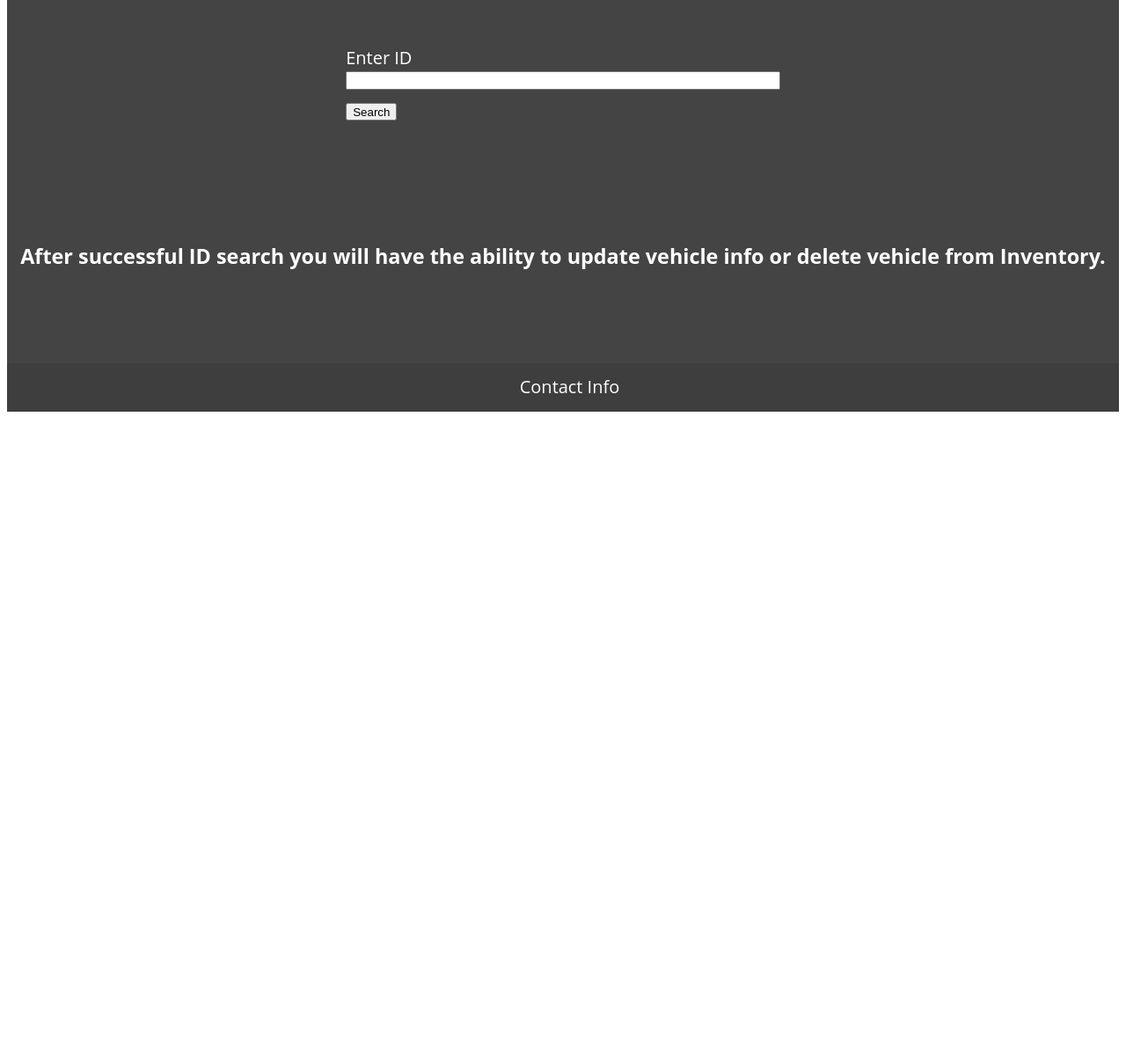
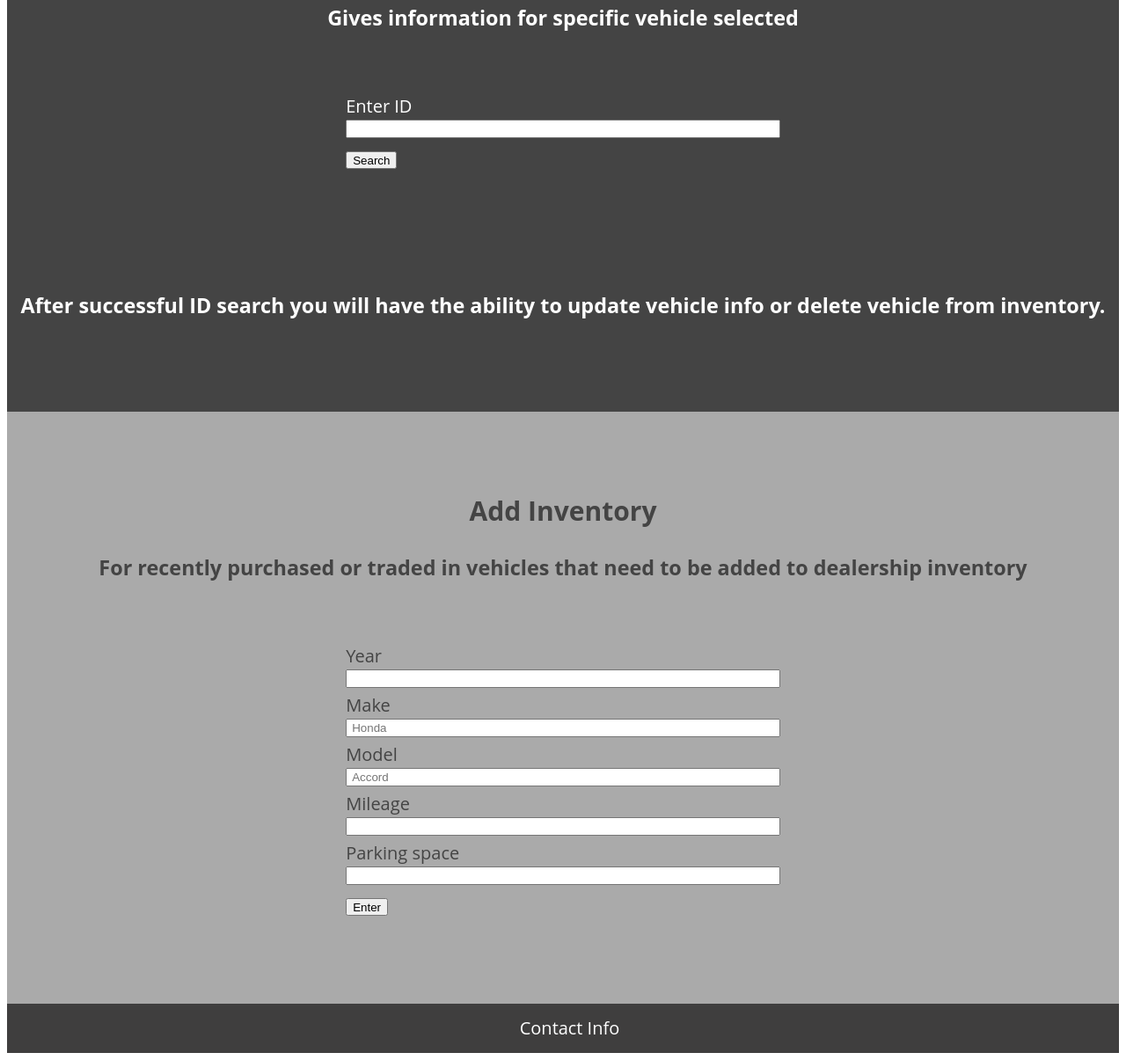
Before and after one commit to DrewBlake/react-wireframe-search, a plain HTML site: page index.html in a window 1280 px wide. Shown: the part 859-2064 px from the top of the page at 88% size. Before the commit the page ends 1335 px from the top, so only its background shows below. Drawn offline with Linux system fonts and the light colour scheme.

Commit message:
minor changes

```diff
--- a/index.html
+++ b/index.html
@@ -3,7 +3,7 @@
 <head>
     <meta charset="utf-8" />
     <meta http-equiv="X-UA-Compatible" content="IE=edge">
-    <title>HTML Wireframe Sign Up Page</title>
+    <title>HTML Wireframe Search Page</title>
     <meta name="viewport" content="width=device-width, initial-scale=1">
 
     <link rel="stylesheet" type="text/css" media="screen" href="main.css" />
@@ -16,18 +16,24 @@
     </nav>
     <main role="main">
         <header role="banner">
-            <h1>Access Inventory</h1>
+            <h1>Access Granted!</h1>
+            <h3>Search for existing vehicle or vehicles</h3>
+            <h3>Add new inventory</h3>
         </header>
         <section class="search-all">
             <header>
                 <h2>Search Entire Inventory</h2>
-                <h3>Will list all vehicles and associated info</h3>
+                <h3>Will list all vehicles and associated info for
+                    entire dealership stock
+                </h3>
+
             </header>
             <button>Search All</button>
         </section>
-        <section>
+        <section class="search-id">
             <header>
                 <h2>Search By Vehicle ID</h2>
+                <h3>Gives information for specific vehicle selected</h3>
             </header>
             <form action='#' class='search-form'>
 
@@ -39,8 +45,42 @@
                 <button type='submit'>Search</button>
             </form>
             <h3>After successful ID search you will have the ability
-                to update vehicle info or delete vehicle from Inventory.
+                to update vehicle info or delete vehicle from inventory.
             </h3>
+        </section>
+        <section class="add-vehicle">
+            <header>
+                <h2>Add Inventory</h2>
+                <h3>For recently purchased or traded in vehicles that
+                    need to be added to dealership inventory
+                </h3>
+            </header>
+            <form action='#' class='add-inventory'>
+                <div>
+                    <label for="year">Year</label>
+                    <input type="number" name='year' id='year'
+                        required />
+                </div>
+                <div>
+                    <label for="make">Make</label>
+                    <input type="text" name='make' id='make' placeholder='Honda'
+                        required />
+                </div>
+                <div>
+                    <label for="model">Model</label>
+                    <input type="text" name='model' id='model' placeholder='Accord'
+                        required />
+                </div>
+                <div>
+                    <label for="mileage">Mileage</label>
+                    <input type="number" name='mileage' id='mileage' required />
+                </div>
+                <div>
+                    <label for="location">Parking space</label>
+                    <input type="text" name='location' id='location' required />
+                </div>
+                <button type='submit'>Enter</button>
+            </form>
         </section>
 
     </main>
--- a/main.css
+++ b/main.css
@@ -39,6 +39,7 @@
 
   section {
     padding: 80px 15px;
+    padding-top: 20px;
     color: white;
     min-height: 200px;
     background-color: #444;
@@ -68,7 +69,7 @@
       height: 20px;
   }
 
-  .search-all {
+  .search-all, .add-vehicle {
     background-color: #aaa;
     color: #444;
 }
```
